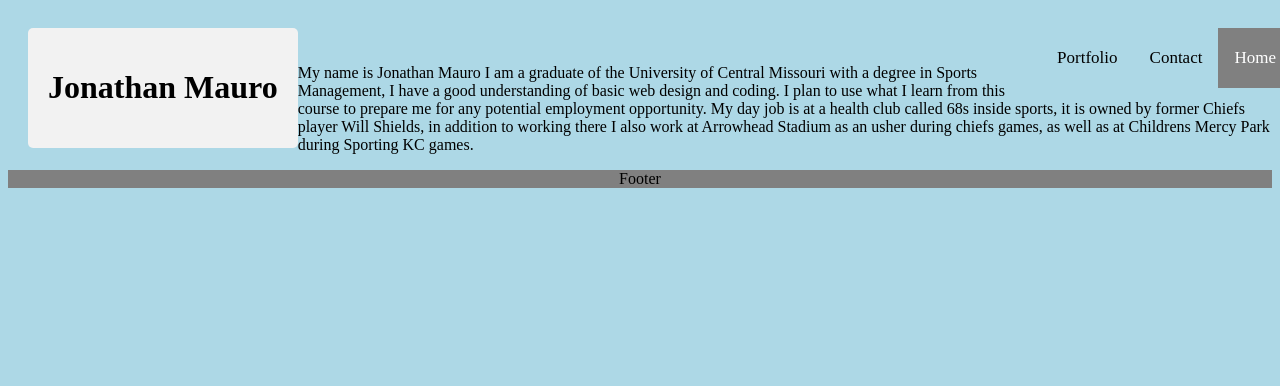
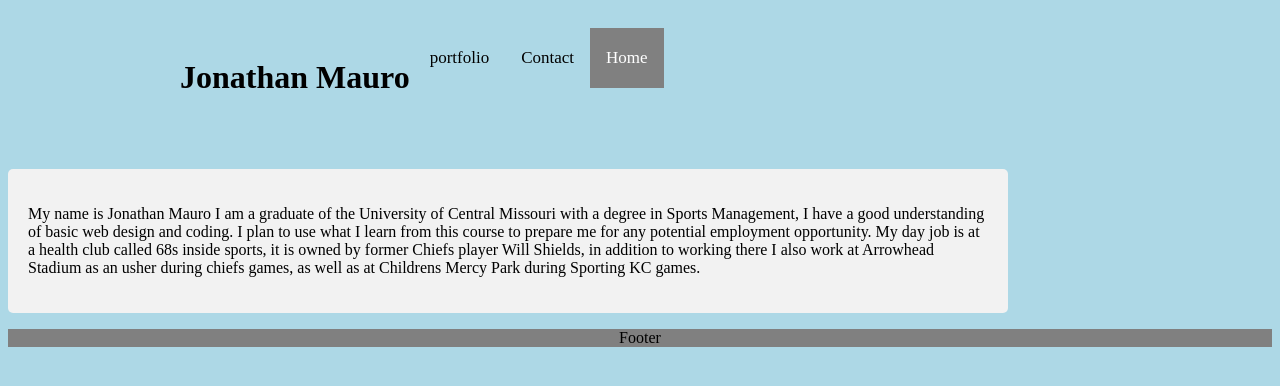
Before and after one commit to jmauro33/jmauro33.github.io, a plain HTML site: page index.html in a window 1280 px wide. Shown: the top 386 px of the page. Drawn offline with Linux system fonts and the light colour scheme.

Commit message:
updated header

```diff
--- a/index.html
+++ b/index.html
@@ -9,26 +9,37 @@
 
 <body>
     <header>
-        <div class="container">
+            <div class="topnav">
 
-            <h1>Jonathan Mauro</h1>
 
-        </div>
-        <div class="topnav">
+                    <h1 class="headline">
+                        Jonathan Mauro
+                    </h1>
 
-            <div>
-                <a class="active" href="./index.html">Home</a>
-                <a href="./contact.html">Contact</a>
-                <a href="./portfolio.html">Portfolio</a>
-            </div>
-        </div>
+                    <div class="links headline">
+                        <a class="active" href="index.html">Home</a>
+                        <a href="./contact.html">Contact</a>
+                        <a href="portfolio.html">portfolio</a>
+
+                    </div>
+                </div>
     </header>
 
-    <p>My name is Jonathan Mauro I am a graduate of the University of Central Missouri with a degree in Sports
-        Management, I have a good understanding of basic web design and coding. I plan to use what I learn from this
-        course to prepare me for any potential employment opportunity. My day job is at a health club called 68s inside
-        sports, it is owned by former Chiefs player Will Shields, in addition to working there I also work at Arrowhead
-        Stadium as an usher during chiefs games, as well as at Childrens Mercy Park during Sporting KC games. </p>
+    <div class="container">
+
+
+        <p>My name is Jonathan Mauro I am a graduate of the University of Central Missouri with a degree in Sports
+            Management, I have a good understanding of basic web design and coding. I plan to use what I learn from this
+            course to prepare me for any potential employment opportunity. My day job is at a health club called 68s
+            inside
+            sports, it is owned by former Chiefs player Will Shields, in addition to working there I also work at
+            Arrowhead
+            Stadium as an usher during chiefs games, as well as at Childrens Mercy Park during Sporting KC games. </p>
+    </div>
+
+
+
+
 
 
     <div class="footer">
--- a/style.css
+++ b/style.css
@@ -1,17 +1,24 @@
  header {
-
-    text-align: center;
+    display: block;
+    text-align: left;
     padding: 20px;
     width:100%;
   }
+
+.topnav {
+  width: 960px;
+  margin: 0 auto 2em;
+}
+
  .container {
-
-  float: left;
   background-color: seagreen;
   padding: 20px 16px ;
-
+  width:960px
  }
 
+ .headline {
+  display: inline-block;
+ }
 
 
 
```
Also changed, not shown: contact.html (+8 -2 lines), portfolio.html (+13 -16 lines).
